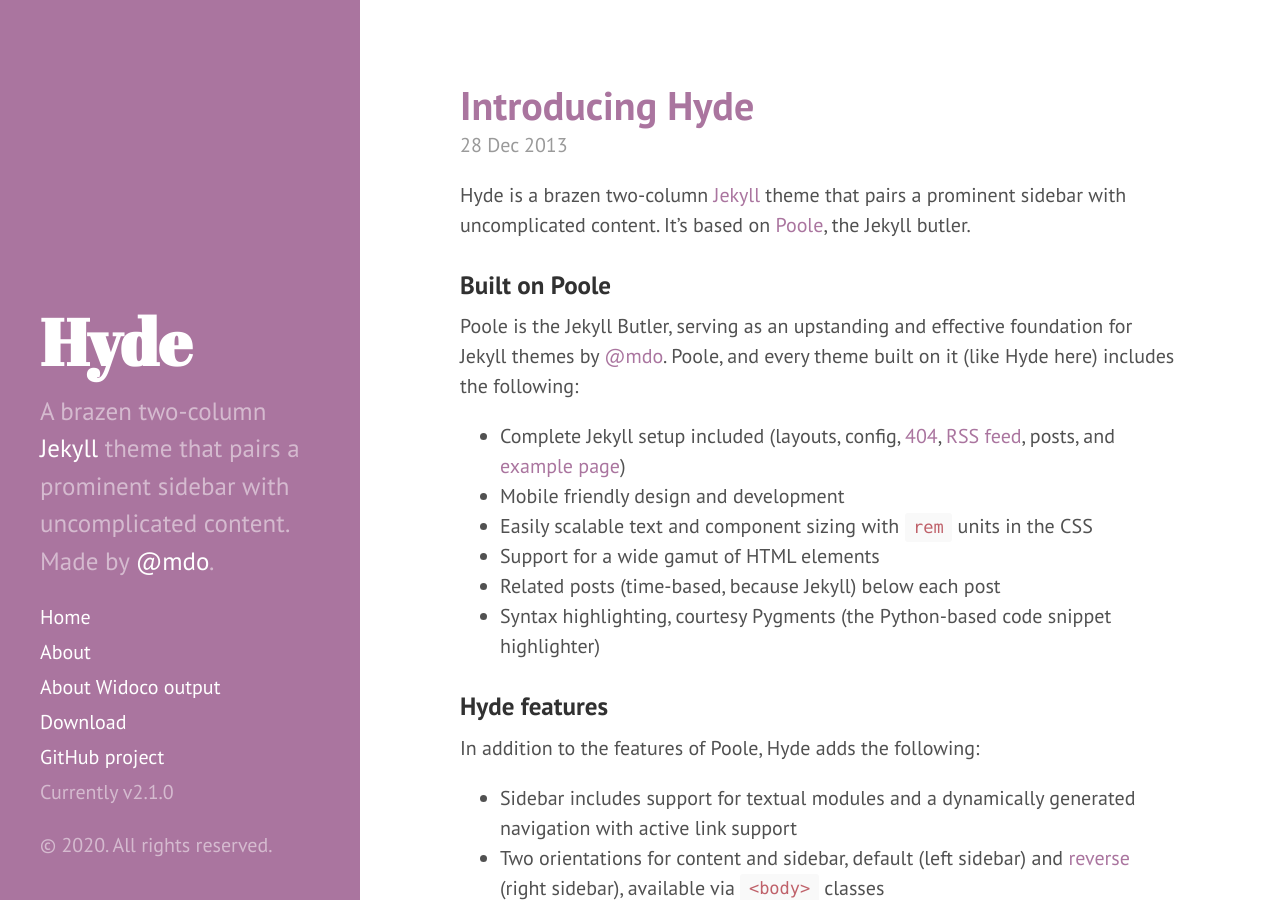
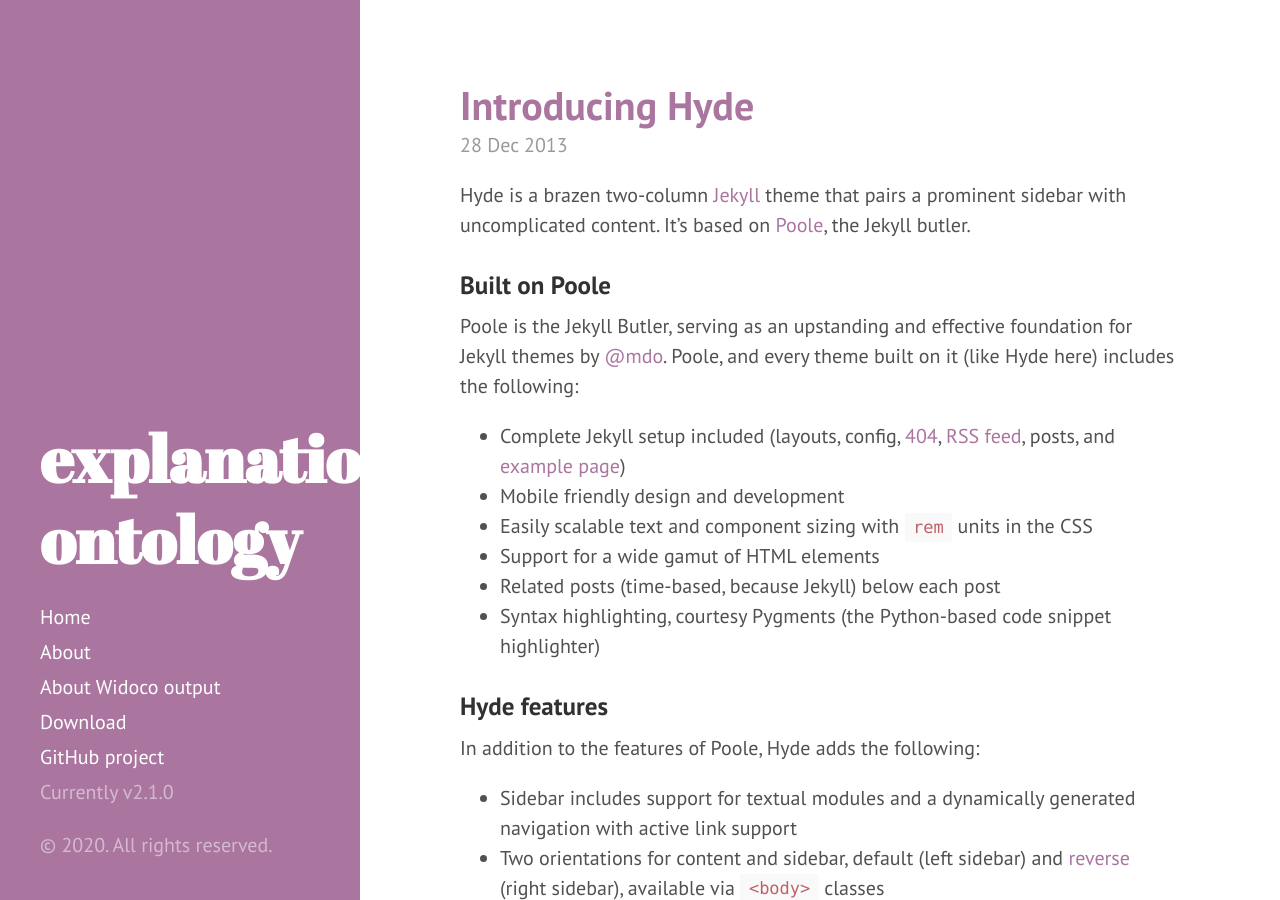
Before and after one commit to tetherless-world/explanation-ontology, a Jekyll site: the page built from index.html, in a window 1280 px wide and 900 px high. Built offline with Jekyll 4.4.1, drawn with Linux system fonts in a browser that asks for light colours; Markdown is read by kramdown in place of the engine named in the settings; the list of posts is cut into pages by our own code.

Commit message:
Update _config.yml
Removing title and tagline

```diff
--- a/_config.yml
+++ b/_config.yml
@@ -6,9 +6,6 @@
 permalink:        pretty
 
 # Setup
-title:            Hyde
-tagline:          'A Jekyll theme'
-description:      'A brazen two-column <a href="http://jekyllrb.com" target="_blank">Jekyll</a> theme that pairs a prominent sidebar with uncomplicated content. Made by <a href="https://twitter.com/mdo" target="_blank">@mdo</a>.'
 url:              https://tetherless-world.github.io/explanations-ontology/
 baseurl:          https://tetherless-world.github.io/explanations-ontology/
 
```
